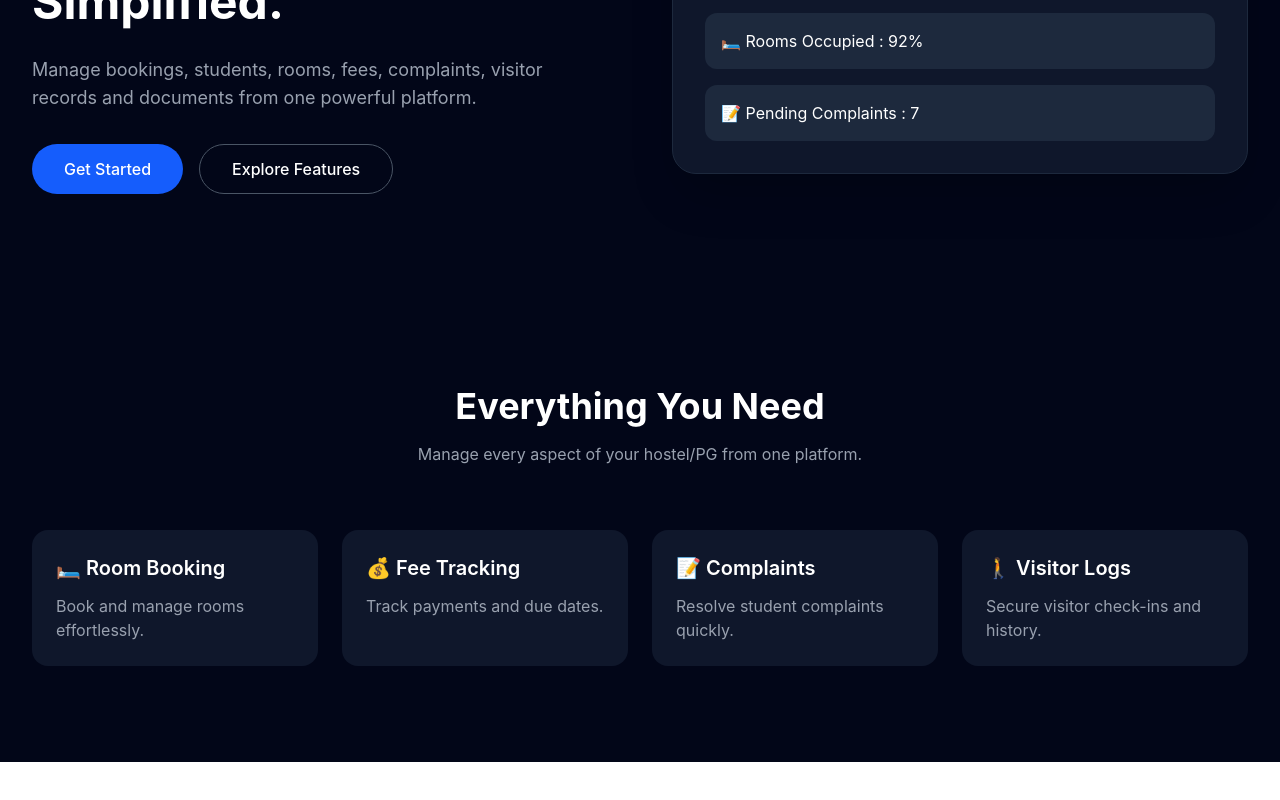
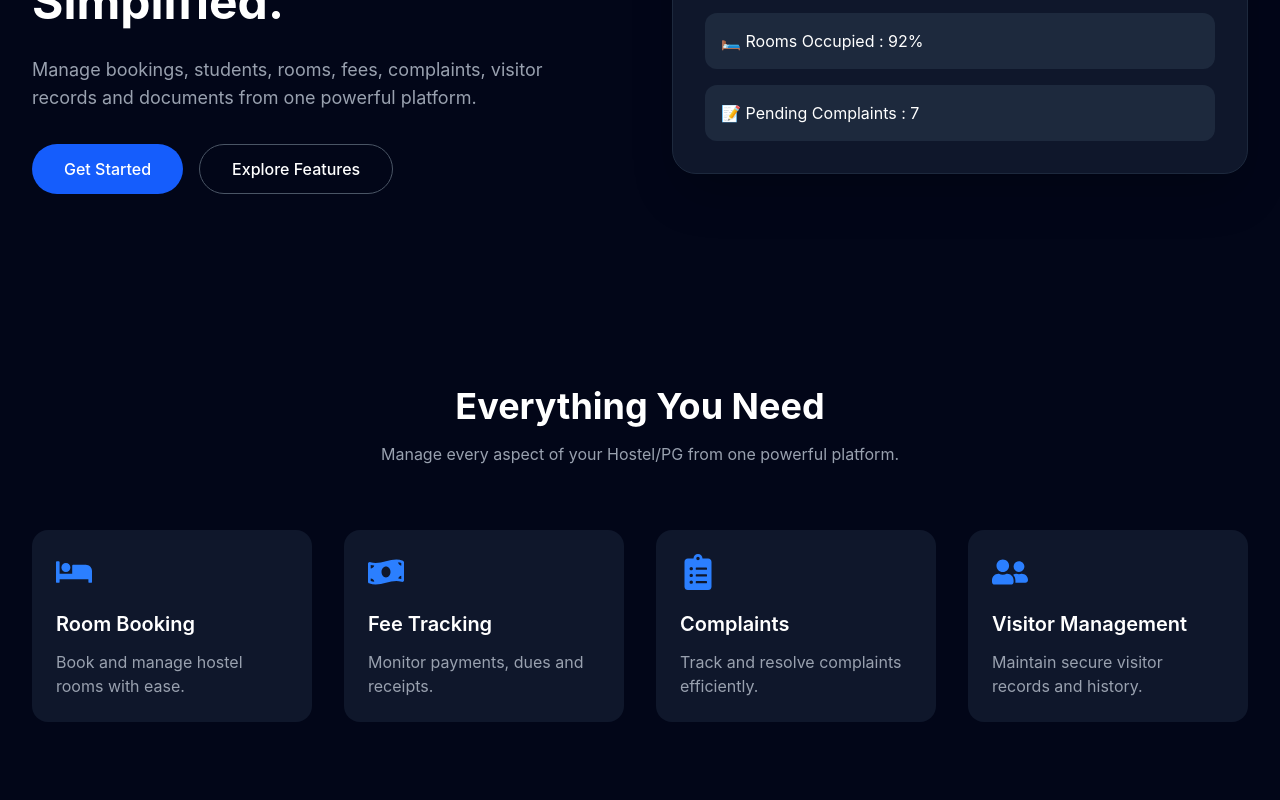
Before and after one commit to Manvi-Sinha/dormix, a React (Vite) app: page / in a window 1280 px wide. Shown: the part 386-1186 px from the top of the page. Before the commit the page ends 1148 px from the top, so only its background shows below. Built offline with nearby package versions, Linux system fonts and the light colour scheme.

Commit message:
Add features section

```diff
--- a/src/components/Features.jsx
+++ b/src/components/Features.jsx
@@ -1,43 +1,56 @@
+import {
+  FaBed,
+  FaMoneyBillWave,
+  FaClipboardList,
+  FaUserFriends,
+} from "react-icons/fa";
+
 function Features() {
   return (
     <section className="bg-slate-950 text-white py-24">
       <div className="max-w-7xl mx-auto px-8">
 
-        <h2 className="text-4xl font-bold text-center">
-          Everything You Need
-        </h2>
+        <div className="text-center">
+          <h2 className="text-4xl font-bold">
+            Everything You Need
+          </h2>
 
-        <p className="text-gray-400 text-center mt-4">
-          Manage every aspect of your hostel/PG from one platform.
-        </p>
+          <p className="text-gray-400 mt-4">
+            Manage every aspect of your Hostel/PG from one powerful platform.
+          </p>
+        </div>
 
-        <div className="grid md:grid-cols-2 lg:grid-cols-4 gap-6 mt-16">
+        <div className="grid md:grid-cols-2 lg:grid-cols-4 gap-8 mt-16">
 
-          <div className="bg-slate-900 p-6 rounded-2xl">
-            <h3 className="text-xl font-semibold">🛏️ Room Booking</h3>
+          <div className="bg-slate-900 rounded-2xl p-6 hover:-translate-y-2 hover:bg-slate-800 transition duration-300">
+            <FaBed className="text-4xl text-blue-500 mb-5" />
+            <h3 className="text-xl font-semibold">Room Booking</h3>
             <p className="text-gray-400 mt-3">
-              Book and manage rooms effortlessly.
+              Book and manage hostel rooms with ease.
             </p>
           </div>
 
-          <div className="bg-slate-900 p-6 rounded-2xl">
-            <h3 className="text-xl font-semibold">💰 Fee Tracking</h3>
+          <div className="bg-slate-900 rounded-2xl p-6 hover:-translate-y-2 hover:bg-slate-800 transition duration-300">
+            <FaMoneyBillWave className="text-4xl text-blue-500 mb-5" />
+            <h3 className="text-xl font-semibold">Fee Tracking</h3>
             <p className="text-gray-400 mt-3">
-              Track payments and due dates.
+              Monitor payments, dues and receipts.
             </p>
           </div>
 
-          <div className="bg-slate-900 p-6 rounded-2xl">
-            <h3 className="text-xl font-semibold">📝 Complaints</h3>
+          <div className="bg-slate-900 rounded-2xl p-6 hover:-translate-y-2 hover:bg-slate-800 transition duration-300">
+            <FaClipboardList className="text-4xl text-blue-500 mb-5" />
+            <h3 className="text-xl font-semibold">Complaints</h3>
             <p className="text-gray-400 mt-3">
-              Resolve student complaints quickly.
+              Track and resolve complaints efficiently.
             </p>
           </div>
 
-          <div className="bg-slate-900 p-6 rounded-2xl">
-            <h3 className="text-xl font-semibold">🚶 Visitor Logs</h3>
+          <div className="bg-slate-900 rounded-2xl p-6 hover:-translate-y-2 hover:bg-slate-800 transition duration-300">
+            <FaUserFriends className="text-4xl text-blue-500 mb-5" />
+            <h3 className="text-xl font-semibold">Visitor Management</h3>
             <p className="text-gray-400 mt-3">
-              Secure visitor check-ins and history.
+              Maintain secure visitor records and history.
             </p>
           </div>
 
```
